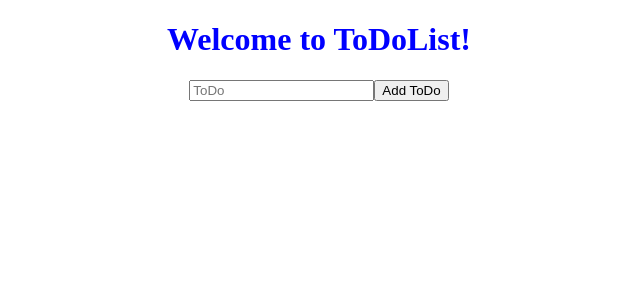
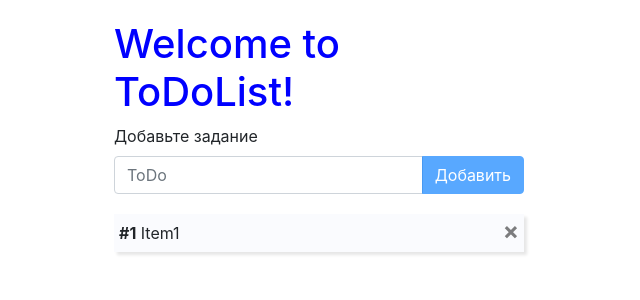
Before and after one commit to Matroskin94/angularToDoList, an Angular app: page / in a window 1280 px wide. Shown: the top 300 px of the page, without its empty margins (321-961 px from the left). Built offline with nearby package versions, Linux system fonts and the light colour scheme.

Commit message:
Adding of app logic (#1)
* Adding of ToDo items finished

* Checking and delleting of ToDo added

* Correcting of adding empty items

```diff
--- a/package.json
+++ b/package.json
@@ -23,7 +23,8 @@
     "@angular/router": "^5.2.0",
     "core-js": "^2.4.1",
     "rxjs": "^5.5.6",
-    "zone.js": "^0.8.19"
+    "zone.js": "^0.8.19",
+    "bootstrap": "^4.0.0"
   },
   "devDependencies": {
     "@angular/cli": "~1.7.3",
--- a/src/app/app.component.css
+++ b/src/app/app.component.css
@@ -1,3 +1,15 @@
-.header{
+.toDoContainer {
+    width: 410px;
+    margin: 20px auto;
+}
+.header {
     color:blue;
 }
+
+.itemHeader {
+    height: 2em;
+}
+
+.itemList {
+    margin-top: 20px;
+}
--- a/src/app/app.component.html
+++ b/src/app/app.component.html
@@ -1,8 +1,42 @@
 <!--The content below is only a placeholder and can be replaced.-->
-<div style="text-align:center">
+<div class="toDoContainer">
   <h1 class="header">
     Welcome to {{ title }}!
   </h1>
-  <input type="text" name="" placeholder="ToDo">
-  <button>Add ToDo</button>
+  <form [formGroup]="form" (ngSubmit)="addToDo()">
+    <div>
+      <div class="itemHeader">
+        <p *ngIf="inputValue === ''" >Добавьте задание</p>
+      </div>
+      <div class="input-group mb-3">
+        <input
+          type="text"
+          class="form-control"
+          placeholder="ToDo"
+          aria-label="Recipient's username"
+          aria-describedby="basic-addon2"
+          formControlName="toDoInput"
+          [(ngModel)]="inputValue"
+        >
+        <div class="input-group-append">
+          <button
+            class="btn btn-primary"
+            type="submit"
+            [disabled]="form.invalid"
+          >Добавить
+          </button>
+        </div>
+      </div>
+    </div>
+  </form>
+  <div class="itemList">
+    <app-to-do-item
+      *ngFor="let item of toDoListItems; let i = index "
+      [idx] = "i"
+      [toDoItem] = "item"
+      (onFullFill) = "onFullFiled($event)"
+      (onDelete) = "onDeleted($event)"
+    >
+    </app-to-do-item>
+  </div>
 </div>
--- a/src/app/app.component.ts
+++ b/src/app/app.component.ts
@@ -1,10 +1,46 @@
-import { Component } from '@angular/core';
+import { Component, OnInit } from '@angular/core';
+import { FormControl, FormGroup, Validators } from '@angular/forms';
 
 @Component({
   selector: 'app-root',
   templateUrl: './app.component.html',
   styleUrls: ['./app.component.css']
 })
-export class AppComponent {
+export class AppComponent implements OnInit {
   title = 'ToDoList';
+  form: FormGroup;
+  inputValue = '';
+  toDoListItems: Array<{
+        toDoText: string,
+        fullfield: boolean,
+        id: number
+    }> = [{
+        toDoText: 'Item1',
+        fullfield: false,
+        id: 123
+    }];
+  ngOnInit() {
+    this.form = new FormGroup({
+        toDoInput: new FormControl('', Validators.required)
+    });
+  }
+  getRandomInt(min, max) {
+    return Math.floor(Math.random() * (max - min)) + min;
+  }
+  onFullFiled( id: number ){
+    this.toDoListItems.find(item => item.id === id).fullfield = !this.toDoListItems.find(item => item.id === id).fullfield;
+  }
+  onDeleted( id: number ) {
+    this.toDoListItems = this.toDoListItems.filter(item => {
+        return id !== item.id;
+    });
+  }
+  addToDo() {
+    this.toDoListItems.push({
+        toDoText: this.inputValue,
+        fullfield: false,
+        id: this.getRandomInt(0, 100000)
+    });
+    this.inputValue = '';
+  }
 }
--- /dev/null
+++ b/src/app/to-do-item/to-do-item.component.css
@@ -0,0 +1,28 @@
+.toDoNumber{
+    font-weight: bold;
+}
+
+.toDoItem {
+    width: 100%;
+    padding: 5px;
+    background-color: #FAFBFE;
+    box-shadow: 3px 3px 3px rgba(0,0,0,0.1);
+    margin-bottom: 5px;
+}
+.toDoText {
+    display: inline-block;
+    word-wrap: break-word;
+    width: 380px;
+}
+.toDoText p{
+    margin: 2px 0px;
+}
+
+.toDoText:hover {
+    cursor: pointer;
+}
+
+.toDoClose {
+    display: inline-block;
+    float: right;
+}
--- /dev/null
+++ b/src/app/to-do-item/to-do-item.component.html
@@ -0,0 +1,12 @@
+<div class="toDoItem">
+    <div class="toDoText" (click)="handleFullFill()">
+        <p [ngStyle]="{textDecoration: toDoItem.fullfield ? 'line-through' : 'none'}">
+            <span class="toDoNumber">#{{idx + 1}}</span> {{toDoItem.toDoText}}
+        </p>
+    </div>
+    <div class="toDoClose" (click)="handleDelete()">
+        <button type="button" class="close" aria-label="Close">
+          <span aria-hidden="true">&times;</span>
+        </button>
+    </div>
+</div>
--- /dev/null
+++ b/src/app/to-do-item/to-do-item.component.ts
@@ -0,0 +1,28 @@
+import { Component, OnInit, Input, EventEmitter, Output } from '@angular/core';
+
+@Component({
+  selector: 'app-to-do-item',
+  templateUrl: './to-do-item.component.html',
+  styleUrls: ['./to-do-item.component.css']
+})
+export class ToDoItemComponent implements OnInit {
+    @Input()
+    toDoItem: {
+        toDoText: string,
+        fullfield: boolean,
+        id: number
+    };
+    @Input() idx: number;
+    @Output('onFullFill') emitFullFill = new EventEmitter<number>();
+    @Output('onDelete') emitDelete = new EventEmitter<number>();
+
+    handleFullFill(){
+        this.emitFullFill.emit(this.toDoItem.id);
+    }
+    handleDelete(){
+        this.emitDelete.emit(this.toDoItem.id);
+    }
+    ngOnInit() {
+    }
+
+}
--- a/src/index.html
+++ b/src/index.html
@@ -9,6 +9,6 @@
   <link rel="icon" type="image/x-icon" href="favicon.ico">
 </head>
 <body>
-  <app-root></app-root>
+  <app-root>Loading...</app-root>
 </body>
 </html>
```
Also changed, not shown: src/app/app.module.ts (+8 -3 lines), .angular-cli.json, 1 other file (tests, documents, lock files or other folders).
